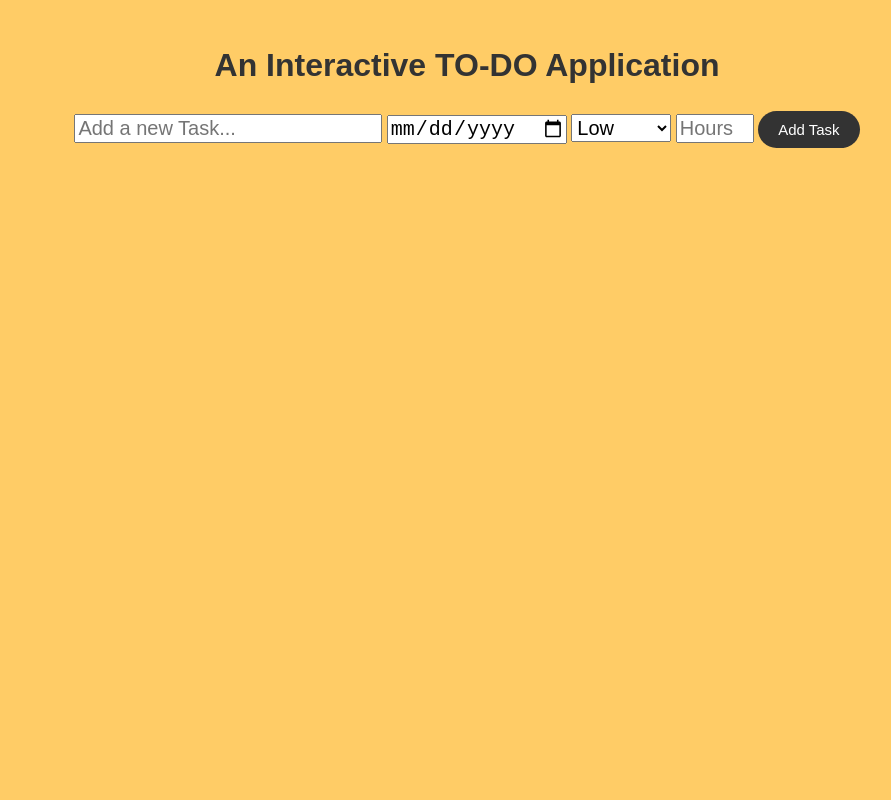
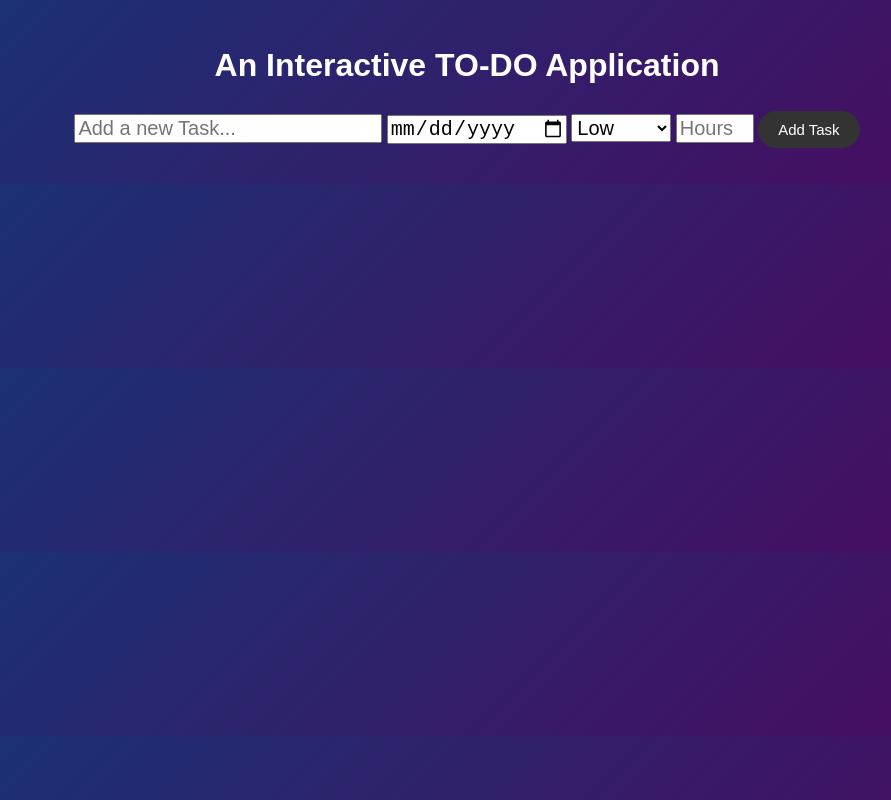
Before and after one commit to DevendraJaiswal074/Yhills, a plain HTML site: page index.html in a window 1280 px wide. Shown: the whole page, without its empty margins (173-1064 px from the left). Drawn offline with Linux system fonts and the light colour scheme.

Commit message:
background-color changed

```diff
--- a/style.css
+++ b/style.css
@@ -4,22 +4,23 @@ body {
     margin: 0;
     padding: 0;
     /* background-color: #f4f4f4; */
-    background-color: #ffcc66;
+    /* background-color: #ffcc66; */
+    background: linear-gradient(135deg,#153677,#4e085f);
 
 }
 
 .container {
-    width: 80%;
+    width: 90%;
     margin: auto;
     overflow: hidden;
     padding: 20px;
     text-align: center;
-
 }
 
 h1 {
     text-align: center;
-    color: #333;
+    /* color: #333; */
+    color: white;
 }
 
 #task-from {
```
